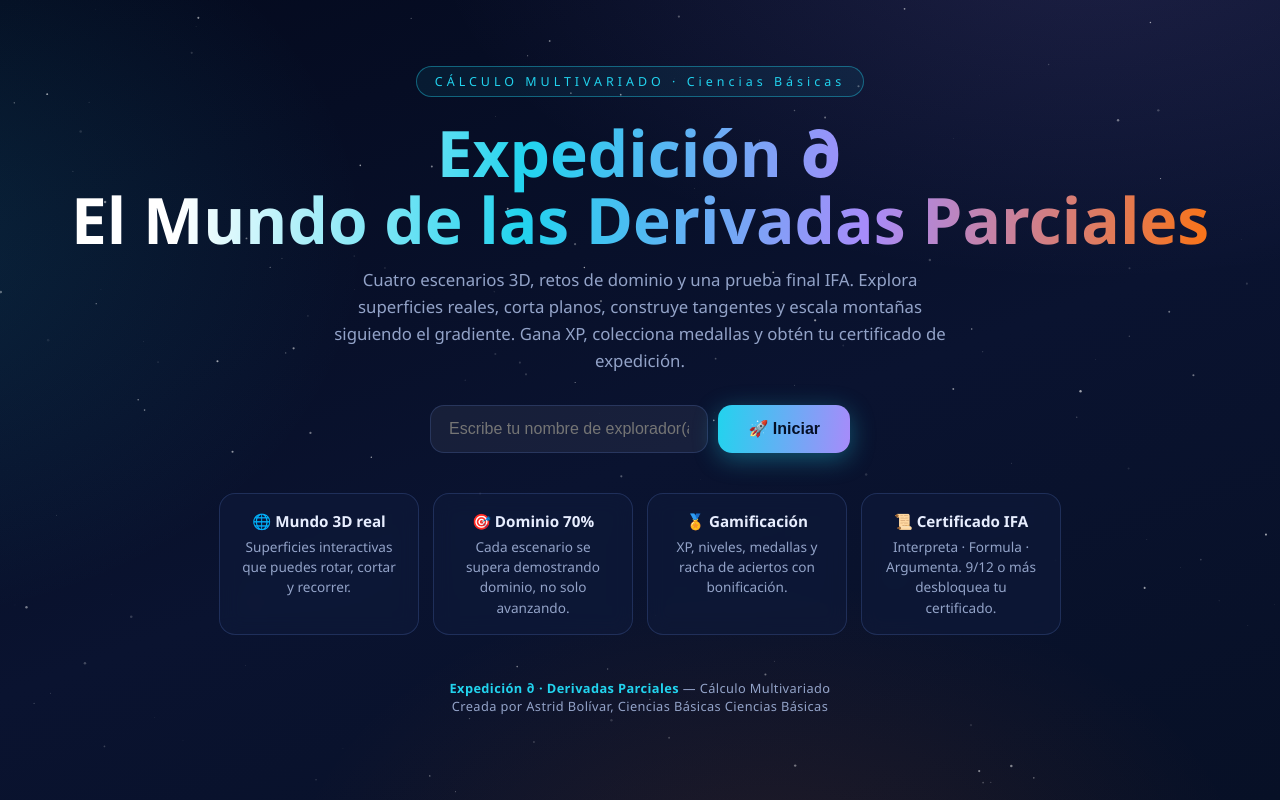
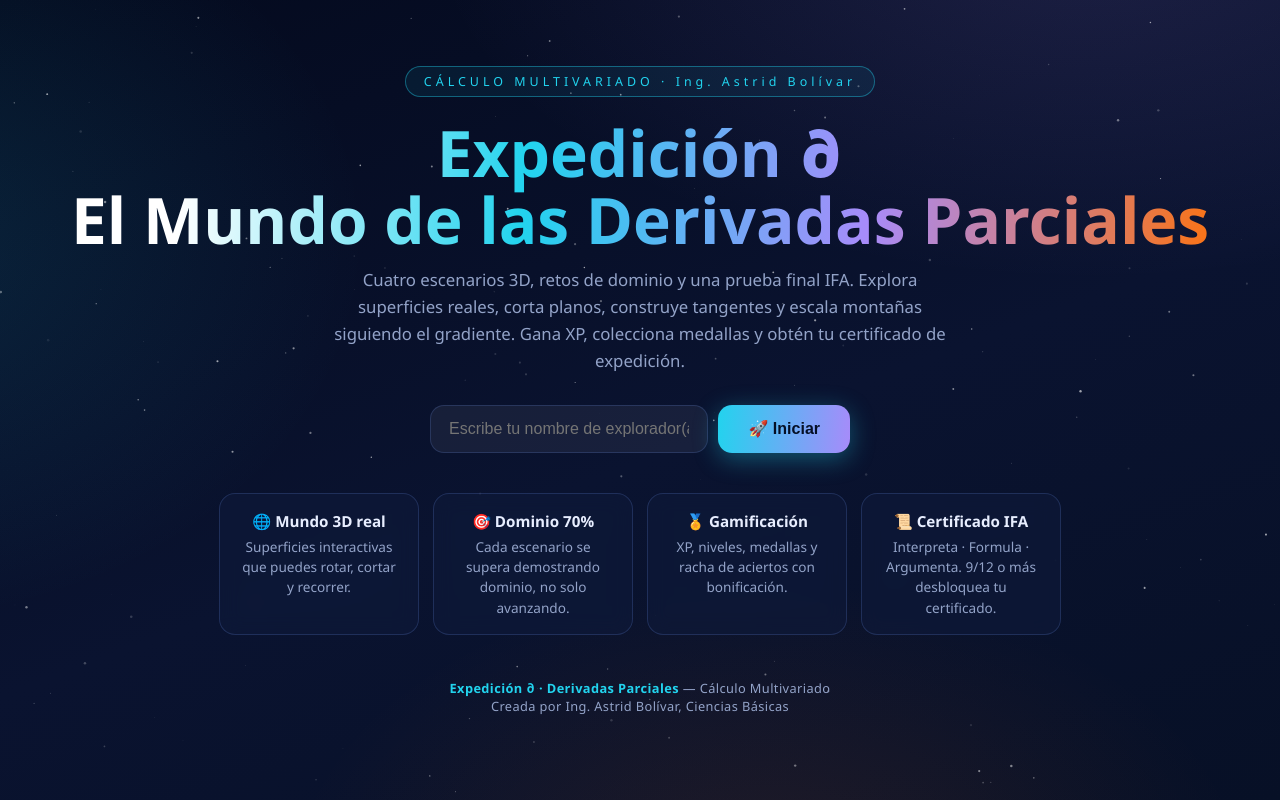
Before and after one commit to nydianabolivar-art/Jueg_Explora-FM_CM, a plain HTML site: page index.html in a window 1280 px wide. Drawn offline with nearby package versions, Linux system fonts and the light colour scheme.

Commit message:
Update index.html

```diff
--- a/index.html
+++ b/index.html
@@ -196,7 +196,7 @@ footer b{color:var(--cyan)}
 </div>
 <!-- ============ PANTALLA INICIO ============ -->
 <section class="screen active" id="scr-inicio">
-  <span class="kicker">CÁLCULO MULTIVARIADO · Ciencias Básicas</span>
+  <span class="kicker">CÁLCULO MULTIVARIADO · Ing. Astrid Bolívar</span>
   <h1 class="title">Expedición ∂<br>El Mundo de las Derivadas Parciales</h1>
   <p class="subtitle">Cuatro escenarios 3D, retos de dominio y una prueba final IFA.
   Explora superficies reales, corta planos, construye tangentes y escala montañas siguiendo el gradiente.
@@ -411,7 +411,7 @@ footer b{color:var(--cyan)}
 
 <footer>
   <b>Expedición ∂ · Derivadas Parciales</b> — Cálculo Multivariado<br>
-  Creada por Astrid Bolívar, Ciencias Básicas Ciencias Básicas
+  Creada por Ing. Astrid Bolívar, Ciencias Básicas
 </footer>
 </div>
 <div id="toast"></div>
```
